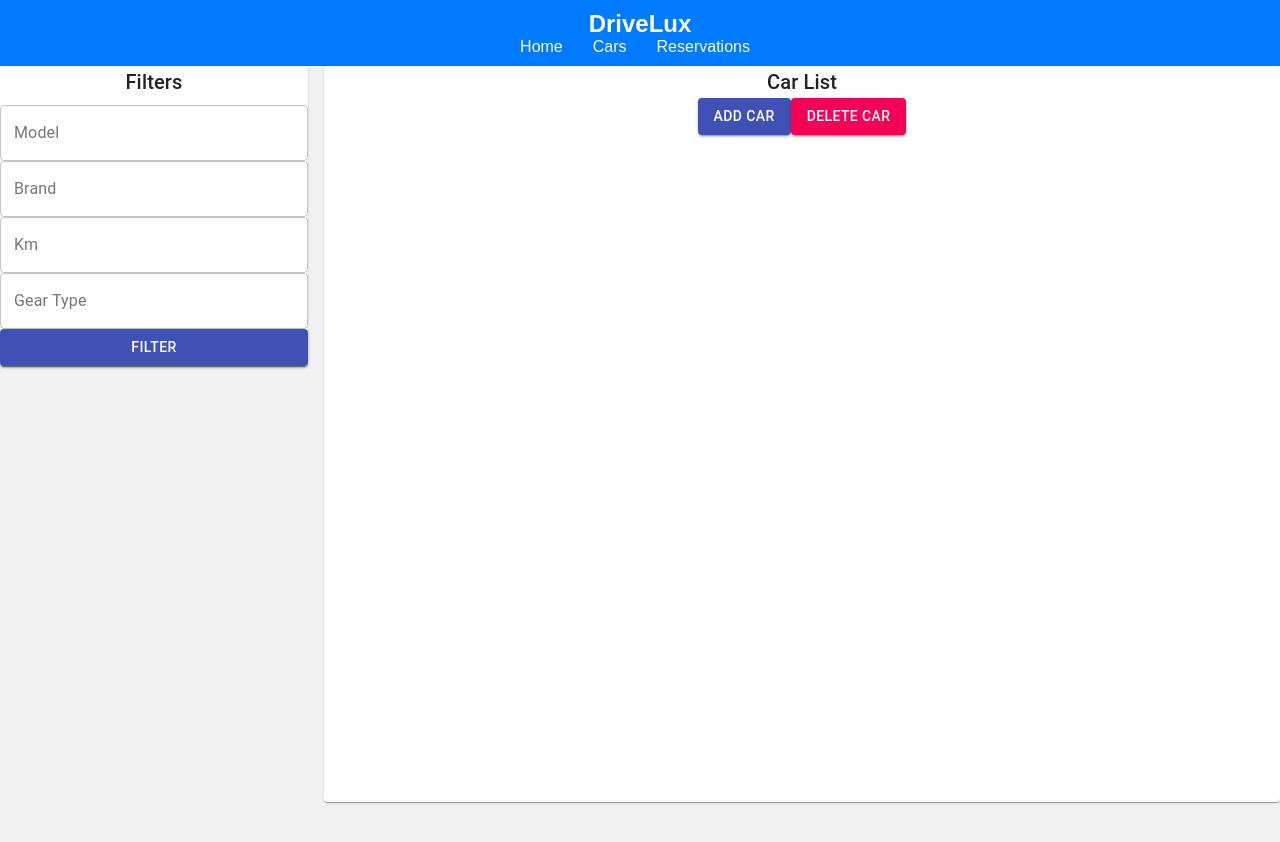
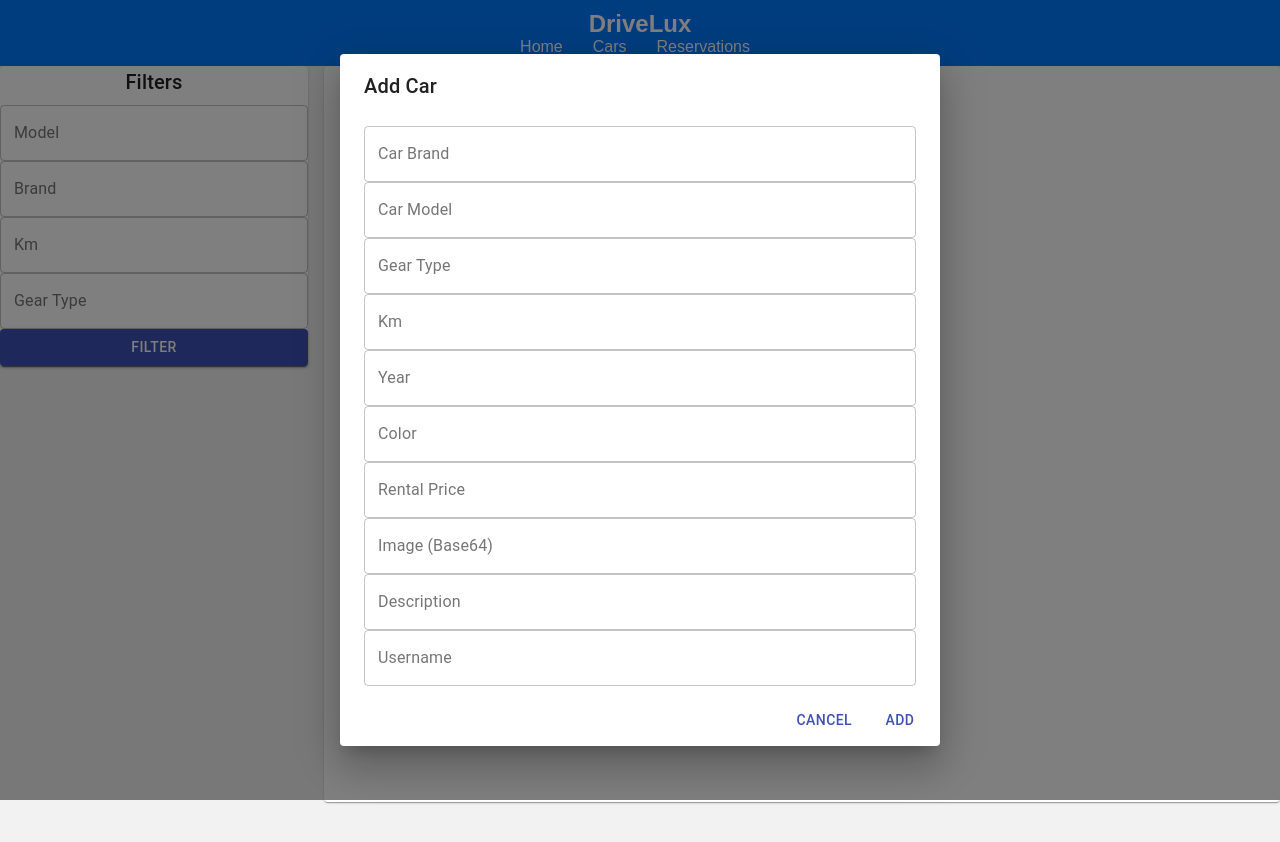
Before and after one commit to demiremir/driveluxfront, a React (Create React App) app: page /cars in a window 1280 px wide. Both pictures are taken after a click on the button "ADD CAR". Built offline with nearby package versions, Linux system fonts and the light colour scheme.

Commit message:
popup
add car func

```diff
--- a/src/components/CarsPage.js
+++ b/src/components/CarsPage.js
@@ -1,15 +1,46 @@
 import React, { useState } from 'react';
-import { Button, TextField, Grid, Paper, Typography, Box } from '@material-ui/core';
+import { Button, TextField, Grid, Paper, Typography, Box, Dialog, DialogTitle, DialogContent, DialogActions } from '@material-ui/core';
 
 const CarsPage = () => {
   const [filter, setFilter] = useState('');
+  const [openModal, setOpenModal] = useState(false);
+  const [carData, setCarData] = useState({
+    brand: '',
+    model: '',
+    gear: '',
+    km: '',
+    year: '',
+    color: '',
+    rentalPrice: '',
+    image: '',
+    description: '',
+    username: '',
+  });
 
   const handleFilterChange = (e) => {
     setFilter(e.target.value);
   };
 
+  const handleOpenModal = () => {
+    setOpenModal(true);
+  };
+
+  const handleCloseModal = () => {
+    setOpenModal(false);
+  };
+
+  const handleCarDataChange = (e) => {
+    const { name, value } = e.target;
+    setCarData((prevData) => ({
+      ...prevData,
+      [name]: value,
+    }));
+  };
+
   const handleAddCar = () => {
-    // Add car logic
+    // Add car logic using carData state
+    console.log(carData);
+    handleCloseModal();
   };
 
   const handleDeleteCar = () => {
@@ -61,7 +92,7 @@ const CarsPage = () => {
           <Box display="flex" justifyContent="space-between" alignItems="center" p={2}>
             <Typography variant="h6">Car List</Typography>
             <div>
-              <Button variant="contained" color="primary" onClick={handleAddCar}>
+              <Button variant="contained" color="primary" onClick={handleOpenModal}>
                 Add Car
               </Button>
               <Button variant="contained" color="secondary" onClick={handleDeleteCar}>
@@ -72,6 +103,101 @@ const CarsPage = () => {
           {/* Car List */}
         </Paper>
       </Grid>
+
+      {/* Add Car Modal */}
+      <Dialog open={openModal} onClose={handleCloseModal} aria-labelledby="add-car-dialog-title">
+        <DialogTitle id="add-car-dialog-title">Add Car</DialogTitle>
+        <DialogContent>
+          <TextField
+            label="Car Brand"
+            variant="outlined"
+            fullWidth
+            name="brand"
+            value={carData.brand}
+            onChange={handleCarDataChange}
+          />
+          <TextField
+            label="Car Model"
+            variant="outlined"
+            fullWidth
+            name="model"
+            value={carData.model}
+            onChange={handleCarDataChange}
+          />
+          <TextField
+            label="Gear Type"
+            variant="outlined"
+            fullWidth
+            name="gear"
+            value={carData.gear}
+            onChange={handleCarDataChange}
+          />
+          <TextField
+            label="Km"
+            variant="outlined"
+            fullWidth
+            name="km"
+            value={carData.km}
+            onChange={handleCarDataChange}
+          />
+          <TextField
+            label="Year"
+            variant="outlined"
+            fullWidth
+            name="year"
+            value={carData.year}
+            onChange={handleCarDataChange}
+          />
+          <TextField
+            label="Color"
+            variant="outlined"
+            fullWidth
+            name="color"
+            value={carData.color}
+            onChange={handleCarDataChange}
+          />
+          <TextField
+            label="Rental Price"
+            variant="outlined"
+            fullWidth
+            name="rentalPrice"
+            value={carData.rentalPrice}
+            onChange={handleCarDataChange}
+          />
+          <TextField
+            label="Image (Base64)"
+            variant="outlined"
+            fullWidth
+            name="image"
+            value={carData.image}
+            onChange={handleCarDataChange}
+          />
+          <TextField
+            label="Description"
+            variant="outlined"
+            fullWidth
+            name="description"
+            value={carData.description}
+            onChange={handleCarDataChange}
+          />
+          <TextField
+            label="Username"
+            variant="outlined"
+            fullWidth
+            name="username"
+            value={carData.username}
+            onChange={handleCarDataChange}
+          />
+        </DialogContent>
+        <DialogActions>
+          <Button onClick={handleCloseModal} color="primary">
+            Cancel
+          </Button>
+          <Button onClick={handleAddCar} color="primary">
+            Add
+          </Button>
+        </DialogActions>
+      </Dialog>
     </Grid>
   );
 };
```
Also changed, not shown: src/components/AddCarModel.js (added, +155 -0 lines).
